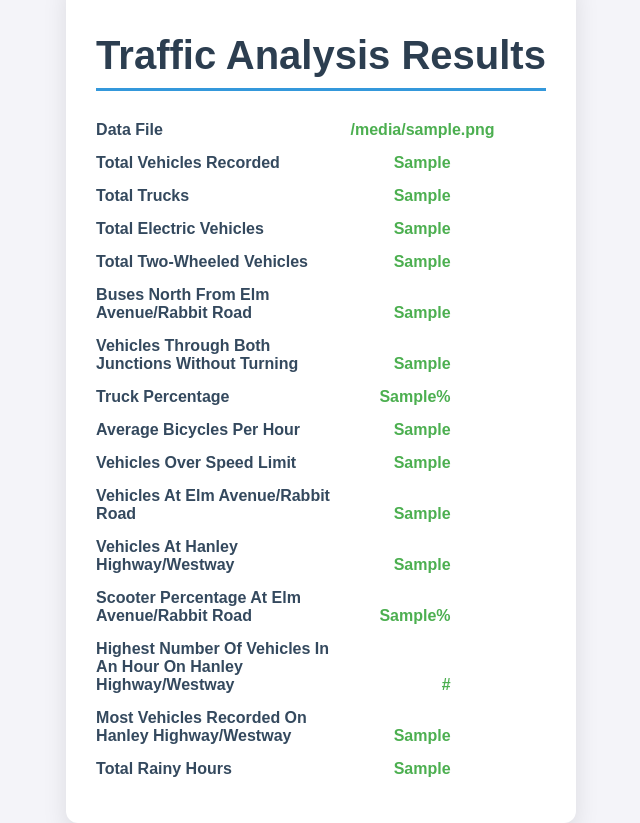
After one commit to Dinidu21/Traffic-Data-Analysis, a Flask app: template web/templates/results.html in a window 1280 px wide. The commit adds this page. Shown: the whole page, without its empty margins (319-959 px from the left). Run offline with Flask 3, Linux system fonts and the light colour scheme; the template is opened without the code that fills it: most values are stand-ins (such as "Sample title", 1, 10 or a date in 2020).

Commit message:
Results added 2024-12-08 23-38-51 @Dinidu21

```diff
--- a/web/app.py
+++ b/web/app.py
@@ -1,12 +1,13 @@
-from flask import Flask, render_template, request, redirect, url_for
+import re
+from flask import Flask, render_template, request
 import os
+import csv
 
 # Initialize the Flask application
 app = Flask(__name__)
 
 UPLOAD_FOLDER = 'uploads'
 app.config['UPLOAD_FOLDER'] = UPLOAD_FOLDER
-
 
 # Ensure the upload folder exists
 def ensure_upload_folder_exists():
@@ -18,11 +19,146 @@ def ensure_upload_folder_exists():
 
 ensure_upload_folder_exists()
 
+# Function to process the CSV file
+def process_csv_data(file_name, day, month, year):
+    print(f"Processing {file_name}")
+    # Initialize metrics dictionary
+    outcomes = {
+        "Total Vehicles": 0,
+        "Total Trucks": 0,
+        "Total Electric Vehicles": 0,
+        "Two-Wheeled Vehicles": 0,
+        "Buses North": 0,
+        "Straight Through": 0,
+        "Truck Percentage": 0,
+        "Over Speed Limit": 0,
+        "Elm Ave Rabbit Road": 0,
+        "Hanley Highway Westway": 0,
+        "Scooter Percentage": 0,
+        "Highest Hourly Count": 0,
+        "Most Vehicles Hour": "",
+        "Rain Hours": 0,
+        "Date": f"{day:02d}{month:02d}{year}",
+        "Data File": os.path.basename(file_name)
+    }
+
+    if not os.path.exists(file_name):
+        print(f"File {file_name} does not exist.")
+        return None
+
+    total_vehicles = 0
+    total_trucks = 0
+    total_electric_vehicles = 0
+    two_wheeled_vehicles = 0
+    buses_north = 0
+    straight_through = 0
+    over_speed_limit = 0
+    elm_ave_vehicles = 0
+    hanley_highway_vehicles = 0
+    scooters = 0
+    rainy_hours = set()
+    hanley_hourly_counts = {}
+    total_bicycle_count = 0
+
+    try:
+        with open(file_name, mode='r') as file:
+            reader = csv.DictReader(file)
+
+            for row in reader:
+                vehicle_type = row["VehicleType"]
+                time_of_day = row["timeOfDay"]
+                speed_limit = int(row["JunctionSpeedLimit"])
+                vehicle_speed = int(row["VehicleSpeed"])
+                is_electric = row["electricHybrid"] == "True"
+                junction_name = row["JunctionName"]
+                weather_conditions = row["Weather_Conditions"]
+                travel_in = row["travel_Direction_in"]
+                travel_out = row["travel_Direction_out"]
+
+                total_vehicles += 1
+
+                if junction_name == "Elm Avenue/Rabbit Road":
+                    elm_ave_vehicles += 1
+                if junction_name == "Hanley Highway/Westway":
+                    hanley_highway_vehicles += 1
+
+                if vehicle_type == "Truck":
+                    total_trucks += 1
+                if is_electric:
+                    total_electric_vehicles += 1
+                if vehicle_type in ["Bicycle", "Motorcycle", "Scooter"]:
+                    two_wheeled_vehicles += 1
+
+                if junction_name == "Elm Avenue/Rabbit Road" and vehicle_type == "Bus" and travel_out == "N":
+                    buses_north += 1
+
+                if travel_in == travel_out:
+                    straight_through += 1
+
+                if vehicle_speed > speed_limit:
+                    over_speed_limit += 1
+
+                if vehicle_type == "Scooter" and junction_name == "Elm Avenue/Rabbit Road":
+                    scooters += 1
+
+                if junction_name == "Hanley Highway/Westway":
+                    hour = time_of_day.split(":")[0]
+                    if hour not in hanley_hourly_counts:
+                        hanley_hourly_counts[hour] = 0
+                    hanley_hourly_counts[hour] += 1
+
+                if vehicle_type == "Bicycle":
+                    hour = time_of_day.split(":")[0]
+                    total_bicycle_count += 1
+
+                if weather_conditions in ["Light Rain", "Heavy Rain"]:
+                    hour = time_of_day.split(":")[0]
+                    rainy_hours.add((row["Date"], hour))
+
+        total_rainy_hours = len(rainy_hours)
+
+        outcomes.update({
+            "Total Vehicles": total_vehicles,
+            "Total Trucks": total_trucks,
+            "Total Electric Vehicles": total_electric_vehicles,
+            "Two-Wheeled Vehicles": two_wheeled_vehicles,
+            "Buses North": buses_north,
+            "Straight Through": straight_through,
+            "Over Speed Limit": over_speed_limit,
+            "Elm Ave Rabbit Road": elm_ave_vehicles,
+            "Hanley Highway Westway": hanley_highway_vehicles,
+            "Truck Percentage": round((total_trucks / total_vehicles) * 100) if total_vehicles else 0,
+            "Rain Hours": total_rainy_hours,
+        })
+
+        unique_hours_in_day = len(set(range(0, 24)))  # 24 hours in a day
+        average_bicycles_per_hour = round(total_bicycle_count / unique_hours_in_day) if unique_hours_in_day > 0 else 0
+        outcomes["Average Bicycles Per Hour"] = average_bicycles_per_hour
+
+        if elm_ave_vehicles > 0:
+            scooter_percentage = (scooters / elm_ave_vehicles) * 100
+            outcomes["Scooter Percentage"] = int(scooter_percentage)
+        else:
+            outcomes["Scooter Percentage"] = 0
+
+        if hanley_hourly_counts:
+            highest_hourly_count = max(hanley_hourly_counts.values())
+            outcomes["Highest Hourly Count"] = highest_hourly_count
+            most_vehicles_hours = [hour for hour, count in hanley_hourly_counts.items() if count == highest_hourly_count]
+            outcomes["Most Vehicles Hour"] = " and ".join([f"Between {hour}:00 and {int(hour) + 1}:00" for hour in most_vehicles_hours])
+
+    except Exception as e:
+        print(f"Error processing file: {e}")
+        return None
+
+    return outcomes
+
 
 # Route to render the form
 @app.route('/')
 def home():
     return render_template('form.html')
+
 
 # Route to handle form submission
 @app.route('/submit', methods=['POST'])
@@ -34,9 +170,34 @@ def submit():
             ensure_upload_folder_exists()
             file_path = os.path.join(app.config['UPLOAD_FOLDER'], file.filename)
             file.save(file_path)
-            return redirect(url_for('home'))
+
+            # Extract day, month, and year from the filename (e.g., traffic_data15062024.csv)
+            filename = file.filename
+            date_match = re.search(r'(\d{2})(\d{2})(\d{4})', filename)
+
+            if date_match:
+                day = int(date_match.group(1))  # Extract day
+                month = int(date_match.group(2))  # Extract month
+                year = int(date_match.group(3))  # Extract year
+            else:
+                print("Date not found in filename, using default values.")
+
+            # Process CSV and get outcomes
+            outcomes = process_csv_data(file_path, day, month, year)
+
+            if outcomes:
+                return render_template('results.html', outcomes=outcomes)
+            else:
+                return "Error processing the file", 400
         else:
             return "No file selected", 400
 
+
+# Route to render results
+@app.route('/results')
+def results():
+    return render_template('results.html')
+
+
 if __name__ == '__main__':
     app.run(debug=True)
--- a/web/static/styles/global.css
+++ b/web/static/styles/global.css
@@ -59,3 +59,78 @@ button[type="submit"]:hover {
 button[type="submit"]:active {
     background-color: #388e3c;
 }
+
+.results-container {
+    max-width: 800px;
+    margin: 0 auto;
+    padding: 30px;
+    background-color: #ffffff;
+    border-radius: 12px;
+    box-shadow: 0 10px 25px rgba(0, 0, 0, 0.1);
+    font-family: 'Arial', sans-serif;
+}
+
+.results-container h1 {
+    color: #2c3e50;
+    text-align: center;
+    margin-bottom: 30px;
+    font-size: 2.5rem;
+    border-bottom: 3px solid #3498db;
+    padding-bottom: 10px;
+}
+
+.result-key {
+    font-weight: 600;
+    color: #34495e;
+    display: inline-block;
+    width: 250px;
+    margin-bottom: 15px;
+    text-transform: capitalize;
+}
+
+.result-value {
+    font-weight: 700;
+    color: #4CAF50;
+    display: inline-block;
+    min-width: 100px;
+    text-align: right;
+    transition: color 0.3s ease;
+}
+
+.result-value:hover {
+    color: #3b3b3b;
+}
+
+@media (max-width: 600px) {
+    .results-container {
+        width: 95%;
+        padding: 15px;
+    }
+
+    .result-key {
+        width: 100%;
+        margin-bottom: 10px;
+    }
+
+    .result-value {
+        width: 100%;
+        text-align: left;
+        margin-bottom: 15px;
+    }
+}
+
+@media print {
+    .results-container {
+        box-shadow: none;
+        background-color: transparent;
+    }
+
+    .result-key {
+        color: #000;
+    }
+
+    .result-value {
+        color: #000;
+        font-weight: bold;
+    }
+}
--- /dev/null
+++ b/web/templates/results.html
@@ -0,0 +1,93 @@
+<!DOCTYPE html>
+<html lang="en">
+<head>
+    <meta charset="UTF-8">
+    <meta name="viewport" content="width=device-width, initial-scale=1.0">
+    <title>Vehicle Traffic Analysis Results</title>
+    <link rel="stylesheet" href="{{ url_for('static', filename='styles/global.css') }}">
+</head>
+<body>
+<div class="results-container">
+    <h1>Traffic Analysis Results</h1>
+    <div class="result-row">
+        <span class="result-key">Data File</span>
+        <span class="result-value">{{ outcomes['Data File'] }}</span>
+    </div>
+
+    <div class="result-row">
+        <span class="result-key">Total Vehicles Recorded</span>
+        <span class="result-value">{{ outcomes['Total Vehicles'] }}</span>
+    </div>
+
+    <div class="result-row">
+        <span class="result-key">Total Trucks</span>
+        <span class="result-value">{{ outcomes['Total Trucks'] }}</span>
+    </div>
+
+    <div class="result-row">
+        <span class="result-key">Total Electric Vehicles</span>
+        <span class="result-value">{{ outcomes['Total Electric Vehicles'] }}</span>
+    </div>
+
+    <div class="result-row">
+        <span class="result-key">Total Two-Wheeled Vehicles</span>
+        <span class="result-value">{{ outcomes['Two-Wheeled Vehicles'] }}</span>
+    </div>
+
+    <div class="result-row">
+        <span class="result-key">Buses North from Elm Avenue/Rabbit Road</span>
+        <span class="result-value">{{ outcomes['Buses North'] }}</span>
+    </div>
+
+    <div class="result-row">
+        <span class="result-key">Vehicles Through Both Junctions Without Turning</span>
+        <span class="result-value">{{ outcomes['Straight Through'] }}</span>
+    </div>
+
+    <div class="result-row">
+        <span class="result-key">Truck Percentage</span>
+        <span class="result-value">{{ outcomes['Truck Percentage'] }}%</span>
+    </div>
+
+    <div class="result-row">
+        <span class="result-key">Average Bicycles Per Hour</span>
+        <span class="result-value">{{ outcomes['Average Bicycles Per Hour'] }}</span>
+    </div>
+
+    <div class="result-row">
+        <span class="result-key">Vehicles Over Speed Limit</span>
+        <span class="result-value">{{ outcomes['Over Speed Limit'] }}</span>
+    </div>
+
+    <div class="result-row">
+        <span class="result-key">Vehicles at Elm Avenue/Rabbit Road</span>
+        <span class="result-value">{{ outcomes['Elm Ave Rabbit Road'] }}</span>
+    </div>
+
+    <div class="result-row">
+        <span class="result-key">Vehicles at Hanley Highway/Westway</span>
+        <span class="result-value">{{ outcomes['Hanley Highway Westway'] }}</span>
+    </div>
+
+    <div class="result-row">
+        <span class="result-key">Scooter Percentage at Elm Avenue/Rabbit Road</span>
+        <span class="result-value">{{ outcomes['Scooter Percentage'] }}%</span>
+    </div>
+
+    <div class="result-row">
+        <span class="result-key">Highest Number of Vehicles in an Hour on Hanley Highway/Westway</span>
+        <span class="result-value">{{ outcomes['Highest Hourly Count'] }}</span>
+    </div>
+
+    <div class="result-row">
+        <span class="result-key">Most Vehicles Recorded on Hanley Highway/Westway</span>
+        <span class="result-value">{{ outcomes['Most Vehicles Hour'] }}</span>
+    </div>
+
+    <div class="result-row">
+        <span class="result-key">Total Rainy Hours</span>
+        <span class="result-value">{{ outcomes['Rain Hours'] }}</span>
+    </div>
+</div>
+</body>
+</html>
```
